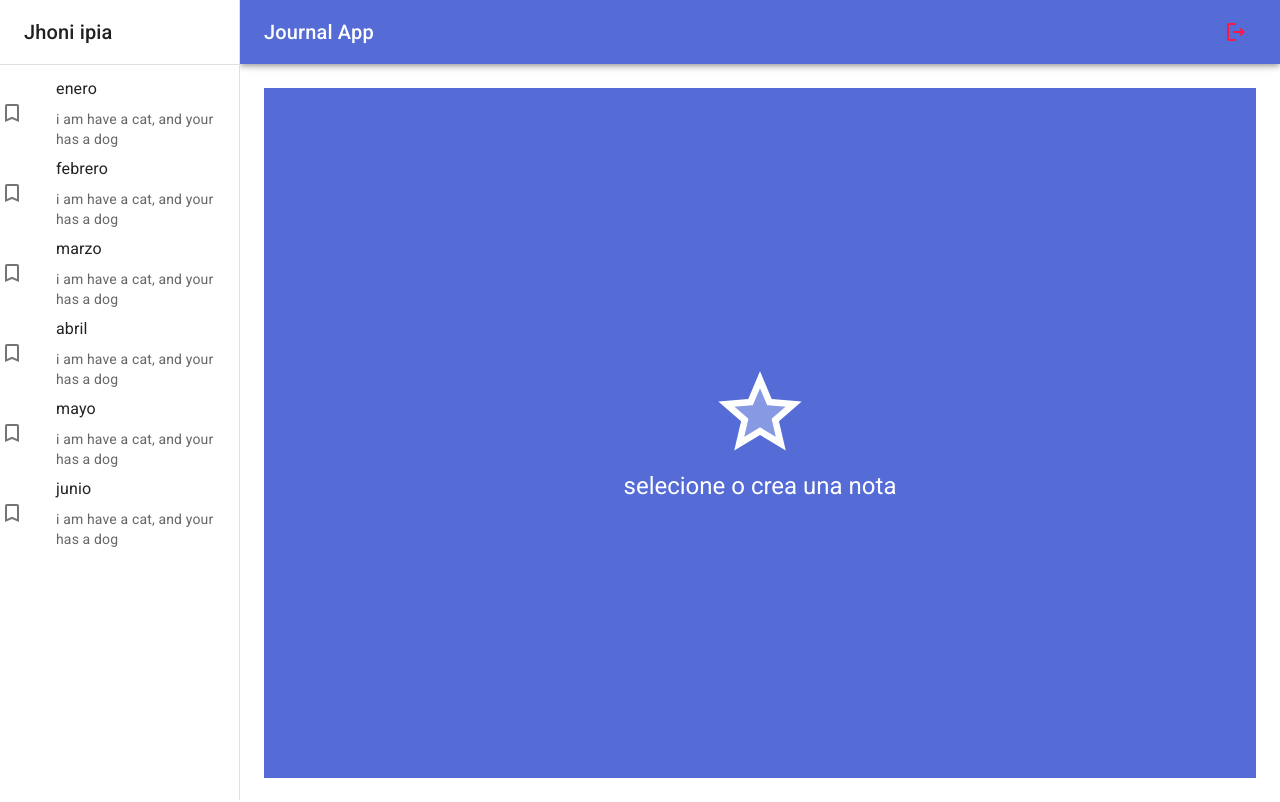
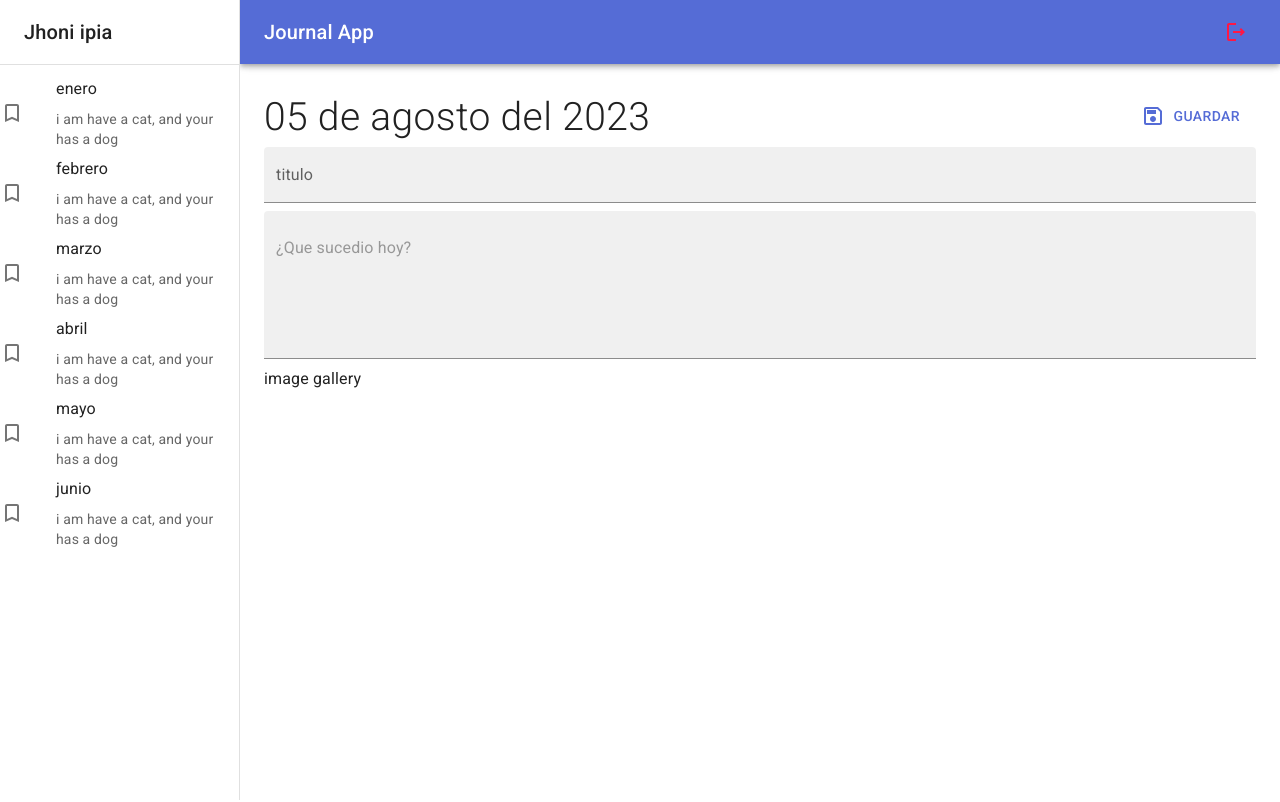
Before and after one commit to Jhonii10/Journal-app-10, a React (Vite) app: page / in a window 1280 px wide. Built offline with nearby package versions, Linux system fonts and the light colour scheme.

Commit message:
creating noteview and imageGallery components

```diff
--- /dev/null
+++ b/src/journal/components/ImageGallery.jsx
@@ -0,0 +1,10 @@
+
+const ImageGallery = () => {
+    return (
+        <div>
+            image gallery
+        </div>
+    );
+}
+
+export default ImageGallery;
--- a/src/journal/pages/JournalPage.jsx
+++ b/src/journal/pages/JournalPage.jsx
@@ -1,11 +1,13 @@
 import JournalLayout from "../layout/JournalLayout";
-import NothingSelectedView from "../views/NothingSelectedView";
+import NoteView from "../views/NoteView";
+//import NothingSelectedView from "../views/NothingSelectedView";
 
 
 const JournalPage = () => {
     return (
         <JournalLayout>
-                <NothingSelectedView/>
+                {/* <NothingSelectedView/> */}
+                <NoteView/>
         </JournalLayout>
     );
 }
--- /dev/null
+++ b/src/journal/views/NoteView.jsx
@@ -0,0 +1,63 @@
+import { SaveOutlined } from "@mui/icons-material";
+import { Button, Grid, TextField, Typography } from "@mui/material";
+import ImageGallery from "../components/ImageGallery";
+
+const NoteView = () => {
+    return (
+        <Grid
+            container
+            direction="row"
+            justifyContent='space-between'
+            sx={{mb:1}}
+        >
+            <Grid
+                item
+            >
+              <Typography fontSize={39} fontWeight={'light'}>05 de agosto del 2023</Typography>
+
+            </Grid>
+
+            <Grid
+                item
+            >
+              <Button color="primary" sx={{p:2 , borderRadius:2}} >
+                <SaveOutlined sx={{fz:30, mr:1}}/>
+                 Guardar
+              </Button>
+
+            </Grid>
+
+            <Grid container>
+                <TextField
+                    type="text"
+                    variant="filled"
+                    fullWidth
+                    placeholder="ingresa una entraeda"
+                    label='titulo'
+                    sx={{border: 'none', mb:1}}
+                    autoComplete="off"
+                />
+
+                <TextField
+                    type="text"
+                    variant="filled"
+                    fullWidth
+                    multiline
+                    placeholder="¿Que sucedio hoy?"
+                    sx={{border: 'none', mb:1}}
+                    minRows={5}
+                    autoComplete="off"
+                />
+
+            </Grid>
+
+            <ImageGallery/>
+
+
+
+
+        </Grid>
+    );
+}
+
+export default NoteView;
```
